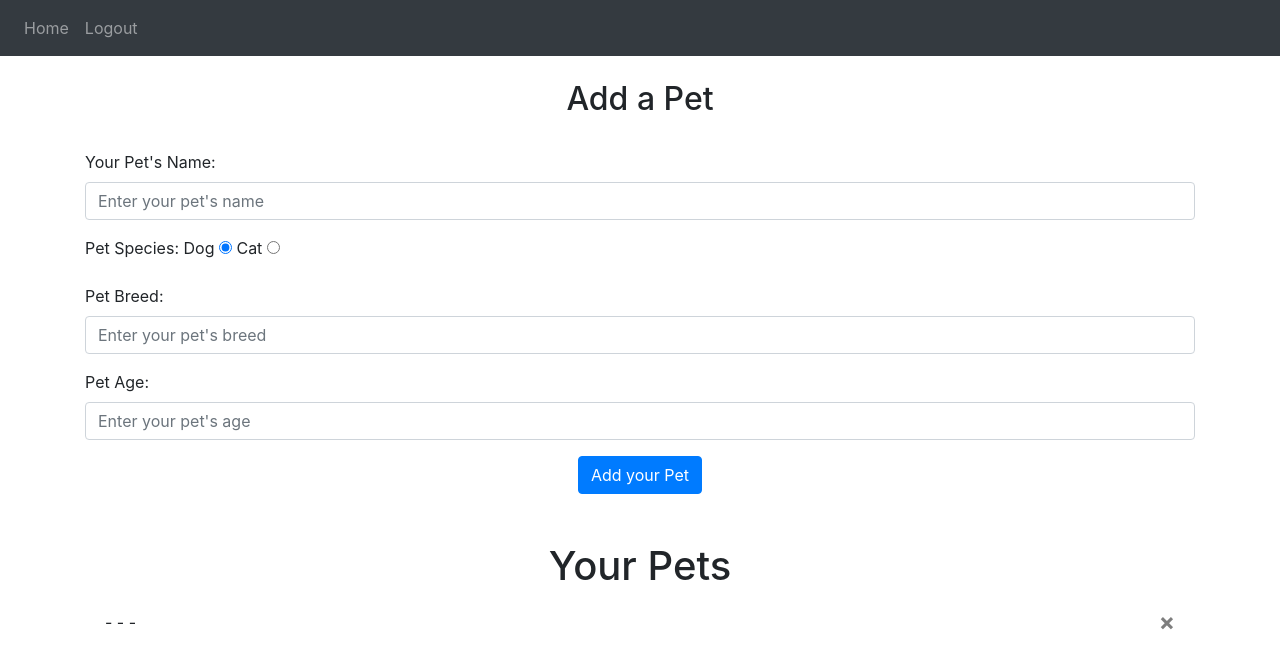
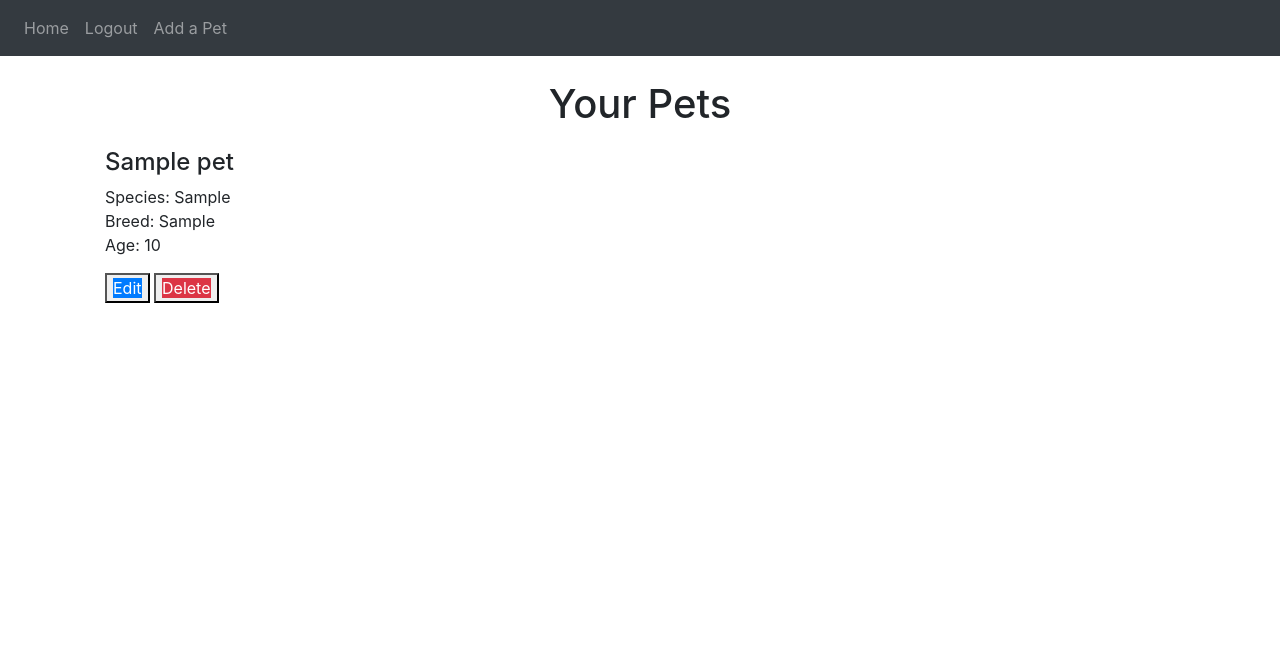
Before and after one commit to Castor-Digital/PetRx-webserver, a Flask app: page / in a window 1280 px wide. Shown: the top 668 px of the page. Run offline with Flask 2, Linux system fonts and the light colour scheme; a user stored in the database is signed in; tables that the repository leaves empty hold one stand-in row (values such as "Sample post"); some libraries are stand-ins or nearby versions.

Commit message:
Added pet db functionality
Pets can now be added to, edited, and/or deleted from the database.

```diff
--- a/website/__init__.py
+++ b/website/__init__.py
@@ -18,7 +18,7 @@ def create_app():
     app.register_blueprint(views, url_prefix='/')
     app.register_blueprint(auth, url_prefix='/')
 
-    from .models import User, Pet
+    from .models import User, Pets
 
     create_database(app)
 
--- a/website/auth.py
+++ b/website/auth.py
@@ -32,7 +32,6 @@ def logout():
     logout_user()
     return redirect(url_for('auth.login'))
 
-
 @auth.route('/sign-up', methods=['GET', 'POST'])
 def sign_up():
     if request.method == 'POST':
--- a/website/templates/base.html
+++ b/website/templates/base.html
@@ -1,30 +1,20 @@
 <!DOCTYPE html>
 <html>
+
 <head>
   <meta charset="utf-8" />
   <meta name="viewport" content="width=device-width, initial-scale=1" />
-    <link
-      rel="stylesheet"
-      href="https://stackpath.bootstrapcdn.com/bootstrap/4.4.1/css/bootstrap.min.css"
-      integrity="sha384-Vkoo8x4CGsO3+Hhxv8T/Q5PaXtkKtu6ug5TOeNV6gBiFeWPGFN9MuhOf23Q9Ifjh"
-      crossorigin="anonymous"
-    />
-    <link
-      rel="stylesheet"
-      href="https://stackpath.bootstrapcdn.com/font-awesome/4.7.0/css/font-awesome.min.css"
-      crossorigin="anonymous"
-    />
+  <link rel="stylesheet" href="https://stackpath.bootstrapcdn.com/bootstrap/4.4.1/css/bootstrap.min.css"
+    integrity="sha384-Vkoo8x4CGsO3+Hhxv8T/Q5PaXtkKtu6ug5TOeNV6gBiFeWPGFN9MuhOf23Q9Ifjh" crossorigin="anonymous" />
+  <link rel="stylesheet" href="https://stackpath.bootstrapcdn.com/font-awesome/4.7.0/css/font-awesome.min.css"
+    crossorigin="anonymous" />
 
   <title>{% block title %}Home{% endblock %}</title>
 </head>
+
 <body>
   <nav class="navbar navbar-expand-lg navbar-dark bg-dark">
-      <button
-        class="navbar-toggler"
-        type="button"
-        data-toggle="collapse"
-        data-target="#navbar"
-      >
+    <button class="navbar-toggler" type="button" data-toggle="collapse" data-target="#navbar">
       <span class="navbar-toggler-icon"></span>
     </button>
     <div class="collapse navbar-collapse" id="navbar">
@@ -32,6 +22,7 @@
         {% if user.is_authenticated %}
         <a class="nav-item nav-link" id="home" href="/">Home</a>
         <a class="nav-item nav-link" id="logout" href="/logout">Logout</a>
+        <a class="nav-item nav-link" id="addPet" href="/add-pet">Add a Pet</a>
         {% else %}
         <a class="nav-item nav-link" id="login" href="/login">Login</a>
         <a class="nav-item nav-link" id="signUp" href="/sign-up">Sign Up</a>
@@ -59,25 +50,17 @@
   {% endif %} {% endfor %} {% endif %} {% endwith %}
 
   <div class="container">{% block content %} {% endblock %}</div>
-    <script
-      src="https://code.jquery.com/jquery-3.2.1.slim.min.js"
+  <script src="https://code.jquery.com/jquery-3.2.1.slim.min.js"
     integrity="sha384-KJ3o2DKtIkvYIK3UENzmM7KCkRr/rE9/Qpg6aAZGJwFDMVNA/GpGFF93hXpG5KkN"
-      crossorigin="anonymous"
-    ></script>
-    <script
-      src="https://cdnjs.cloudflare.com/ajax/libs/popper.js/1.12.9/umd/popper.min.js"
+    crossorigin="anonymous"></script>
+  <script src="https://cdnjs.cloudflare.com/ajax/libs/popper.js/1.12.9/umd/popper.min.js"
     integrity="sha384-ApNbgh9B+Y1QKtv3Rn7W3mgPxhU9K/ScQsAP7hUibX39j7fakFPskvXusvfa0b4Q"
-      crossorigin="anonymous"
-    ></script>
-    <script
-      src="https://maxcdn.bootstrapcdn.com/bootstrap/4.0.0/js/bootstrap.min.js"
+    crossorigin="anonymous"></script>
+  <script src="https://maxcdn.bootstrapcdn.com/bootstrap/4.0.0/js/bootstrap.min.js"
     integrity="sha384-JZR6Spejh4U02d8jOt6vLEHfe/JQGiRRSQQxSfFWpi1MquVdAyjUar5+76PVCmYl"
-      crossorigin="anonymous"
-    ></script>
+    crossorigin="anonymous"></script>
 
-    <script
-      type="text/javascript"
-      src="{{ url_for('static', filename='index.js') }}"
-    ></script>
+  <script type="text/javascript" src="{{ url_for('static', filename='index.js') }}"></script>
 </body>
+
 </html>
--- a/website/templates/home.html
+++ b/website/templates/home.html
@@ -1,61 +1,19 @@
-{% extends "base.html" %} {% block title %}Home{% endblock %} {% block content
-  %}
+{% extends "base.html" %} {% block title %}Home{% endblock %} {% block content %}
 
 <br />
-    <h2 align="center">Add a Pet</h2>
-    <br />
-  <form method="POST">
-    <div class="form-group">
-      <label for="name">Your Pet's Name:</label>
-      <input
-        type="text"
-        class="form-control"
-        id="name"
-        name="name"
-        placeholder="Enter your pet's name"
-      />
-    </div>
-    <div class="form-group">
-      <label for="species">Pet Species:</label>
-      <label for="R1"> Dog</LABEL>
-      <input type="radio" name="species" id="R1" value="Dog" checked>
-      <label for="R2"> Cat</LABEL>
-      <input type="radio" name="species" id="R2" value="Cat">
-    </div>
-    <div class="form-group">
-      <label for="breed">Pet Breed:</label>
-      <input
-        type="text"
-        class="form-control"
-        id="breed"
-        name="breed"
-        placeholder="Enter your pet's breed"
-      />
-    </div>
-    <div class="form-group">
-      <label for="petage">Pet Age:</label>
-      <input
-        type="text"
-        class="form-control"
-        id="age"
-        name="age"
-        placeholder="Enter your pet's age"
-      />
-    </div>
-    <div align="center">
-      <button type="submit" class="btn btn-primary">Add your Pet</button>
-    </div>
-  </form>
-
-  <br /><br />
 <h1 align="center">Your Pets</h1>
 <ul class="list-group list-group-flush" id="pets">
-    {% for pet in user.pets %}
+  {% for pet in current_user.pets %}
   <li class="list-group-item">
-      {{ pet.name }} - {{ pet.species }} - {{ pet.breed }} - {{ pet.age }}
-      <button type="button" class="close" onClick="deletePet({{ pet.id }})">
-        <span aria-hidden="true">&times;</span>
-      </button>
+    <div class="row"; width=min-content>
+      <div class="col-md-6">
+        <h4>{{ pet.name }}</h4>
+        <p>Species: {{ pet.species }} <br> Breed: {{ pet.breed }} <br> Age: {{ pet.age }}</p>
+        <button><a class="btn-primary" href="/edit-pet/{{ pet.id }}">Edit</a></button>
+        <button><a class="btn-danger" href="/delete-pet/{{ pet.id }}">Delete</a></button>
+
+      </div>
+    </div>
   </li>
   {% endfor %}
 </ul>
--- a/website/views.py
+++ b/website/views.py
@@ -1,32 +1,56 @@
 from flask import Blueprint, render_template, request, flash, jsonify
 from flask_login import login_required, current_user
-from .models import Pet
+from .models import User, Pets
 from . import db
 import json
 
-views = Blueprint('views', __name__)
+views = Blueprint("views", __name__)
 
-@views.route('/', methods=['GET', 'POST'])
+
+@views.route("/", methods=["GET", "POST"])
 @login_required
 def home():
-    if request.method == 'POST':
-        pet = request.form.get('pet')
-        new_pet = Pet(data=pet, user_id=current_user.id)
+    return render_template("home.html", user=current_user)
+
+
+@views.route("/add-pet", methods=["GET", "POST"])
+@login_required
+def add_pet():
+    if request.method == "POST":
+        name = request.form.get("name")
+        species = request.form.get("species")
+        breed = request.form.get("breed")
+        age = request.form.get("age")
+        new_pet = Pets(
+            user_id=current_user.id, name=name, species=species, breed=breed, age=age
+        )
         db.session.add(new_pet)
         db.session.commit()
-        flash('Pet added!')
+        flash("Pet added!", category="success")
+    return render_template("add-pet.html", user=current_user)
 
+
+@views.route("/delete-pet/<int:id>")
+@login_required
+def delete_pet(id):
+    pet_to_delete = Pets.query.filter_by(id=id).first()
+    if pet_to_delete:
+        db.session.delete(pet_to_delete)
+        db.session.commit()
+        flash("Pet deleted.", category="success")
     return render_template("home.html", user=current_user)
 
-@views.route('/delete-pet', methods=['POST'])
-def delete_pet():
-    pet = json.loads(request.data)
-    petId = pet['petId']
-    pet = Pet.query.get(petId)
-    if pet:
-        if pet.user_id == current_user.id:
-            db.session.delete(pet)
-            db.session.commit()
-            flash('Pet removed.')
-        else:
-            flash('You are not authorized to remove this pet.')
+
+@views.route("/edit-pet/<int:id>", methods=["GET", "POST"])
+@login_required
+def edit_pet(id):
+    pet_to_edit = Pets.query.filter_by(id=id).first()
+    if request.method == "POST":
+        pet_to_edit.name = request.form.get("name")
+        pet_to_edit.species = request.form.get("species")
+        pet_to_edit.breed = request.form.get("breed")
+        pet_to_edit.age = request.form.get("age")
+        db.session.commit()
+        flash("Pet updated.", category="success")
+        return render_template("home.html", user=current_user)
+    return render_template("edit-pet.html", pet=pet_to_edit, user=current_user)
```
Also changed, not shown: website/models.py (+19 -14 lines), website/templates/add-pet.html (added, +33 -0 lines), website/templates/edit-pet.html (added, +29 -0 lines), website/templates/login.html (+2 -14 lines), website/templates/sign_up.html (+5 -35 lines), README.md. Lines whose indentation alone changed are shown as unchanged.
